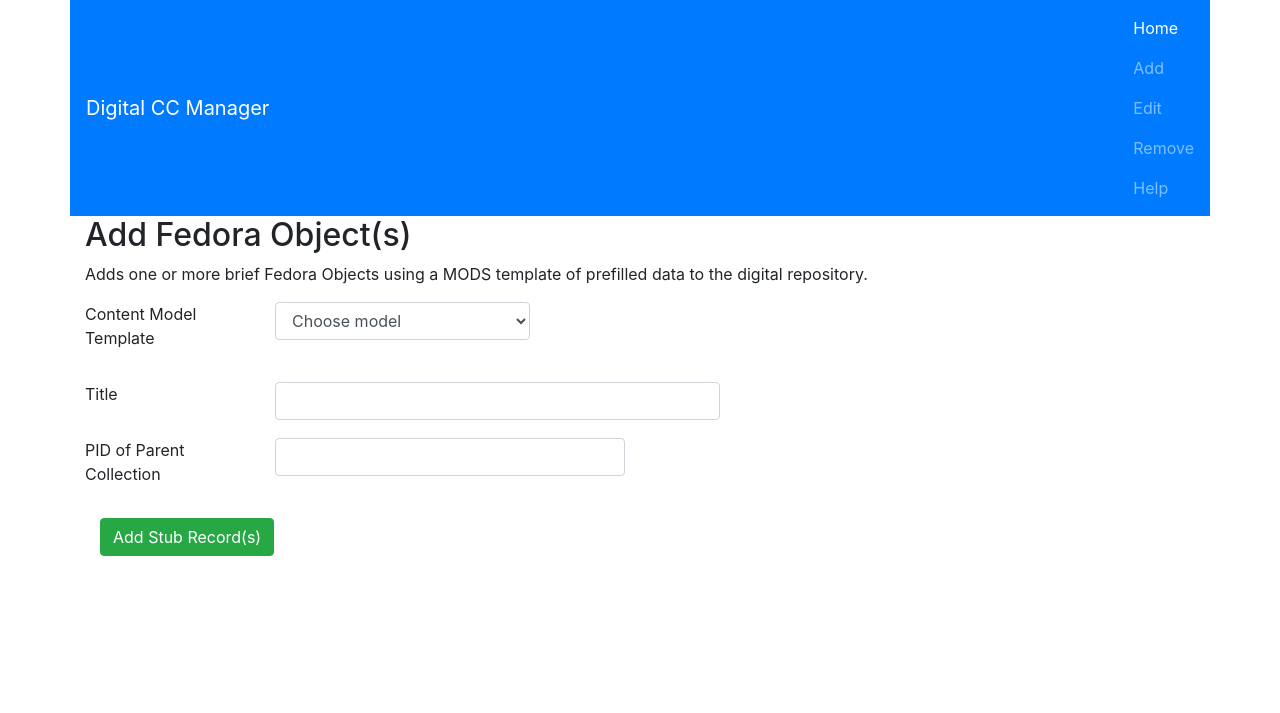
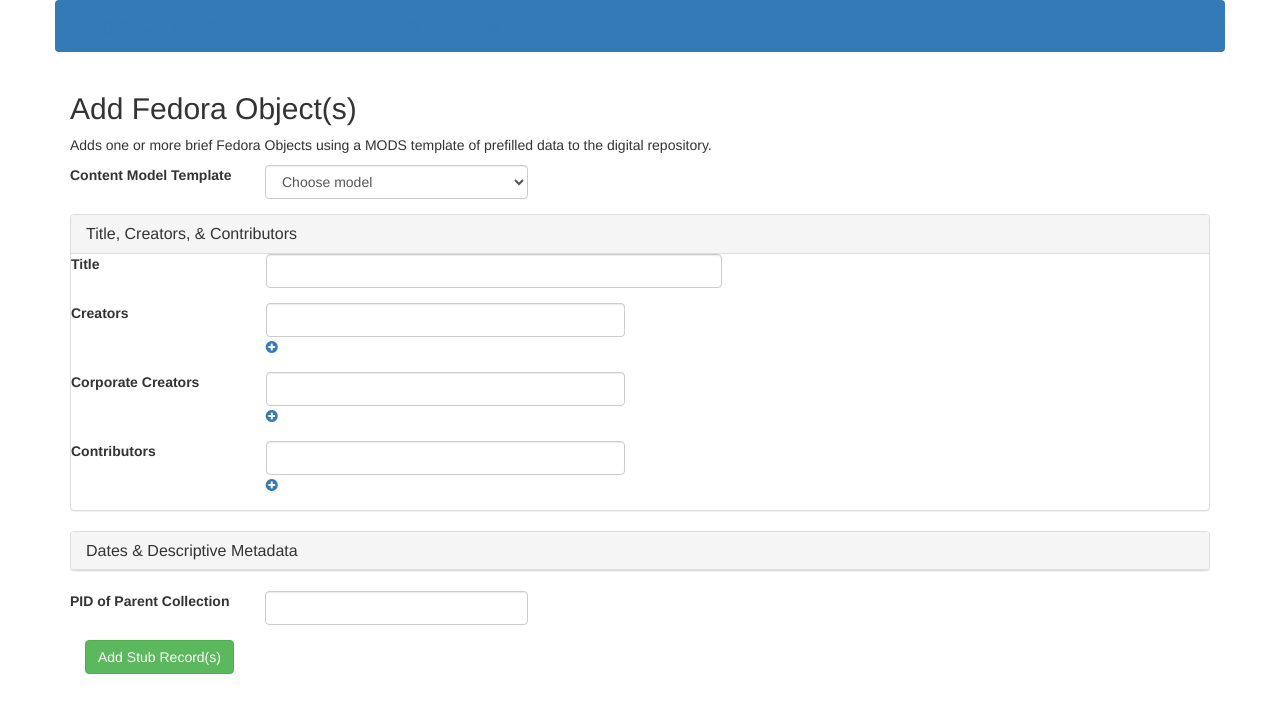
Before and after one commit to Tutt-Library/digital-cc-manager, a Flask app: page /new in a window 1280 px wide. Shown: the top 713 px of the page. Run offline with Flask 2, Linux system fonts and the light colour scheme; some libraries are stand-ins or nearby versions.

Commit message:
Continued to work on form

```diff
--- a/manager/forms.py
+++ b/manager/forms.py
@@ -6,6 +6,7 @@
 import datetime
 
 from flask_wtf import Form
+from wtforms.fields.html5 import DateField, DateTimeField
 from wtforms import SelectField, StringField, TextAreaField
 from wtforms.validators import DataRequired
 
@@ -53,49 +54,16 @@
     alt_title = StringField(label='Alternative Title')
     collection_pid = StringField(label="PID of Parent Collection")
 
-##    contributors = forms.CharField(required=False,
-##                                   widget=forms.TextInput(
-##                                         attrs={'class': 'form-control'}))
-##    corporate_contributors = forms.CharField(
-##        required=False,
-##        widget=forms.TextInput(
-##            attrs={'class': 'form-control'}))
-##    corporate_creators = forms.CharField(
-##        required=False,
-##        widget=forms.TextInput(
-##            attrs={'class': 'form-control'}))
-##    creators = forms.CharField(required=False,
-##                               widget=forms.TextInput(
-##                                         attrs={'class': 'form-control'}))
-##    date_created = forms.CharField(label='Date Created',
-##                                   required=False,
-##                                   widget=forms.TextInput(
-##                                         attrs={'class': 'form-control'}))
-##    digital_origin = forms.ChoiceField(choices=DIGITAL_ORIGIN,
-##                                       label='Digital Origin',
-##                                       initial=1,
-##                                       widget=forms.Select(
-##                                            attrs={
-##                                                 'class': 'form-control'}))
-##    description = forms.CharField(label='Description',
-##                                  max_length=1500,
-##                                  widget=forms.Textarea(
-##                                      attrs={'class': 'form-control',
-##                                             'rows':5}),
-##                                  required=False)
-##    extent = forms.CharField(label='Extent',
-##                             max_length=1500,
-##                             widget=forms.Textarea(
-##                                 attrs={'rows':5,
-##                                        'class': 'form-control',
-##                                        'data-bind': 'value: extentValue'}),
-##                             required=False)
-##    form = forms.CharField(label='Form',
-##                           required=False,
-##                           widget=forms.TextInput(
-##                               attrs={
-##                                   'class': 'form-control',
-##                                   'data-bind': 'value: formValue'}))
+    contributors = StringField("Contributors")
+    corporate_contributors = StringField("Corporate Contributors")
+    corporate_creators = StringField("Corporate Creators")
+    creators = StringField("Creators")
+    date_created = DateField(label='Date Created')
+    digital_origin = SelectField(choices=DIGITAL_ORIGIN,
+                                       label='Digital Origin')
+    description = TextAreaField(label='Description')
+    extent = StringField(label='Extent')
+    form = StringField(label='Form')
 ##    frequency_free_form = forms.CharField(label='Other',
 ##                                          required=False,
 ##                                          widget=forms.TextInput(
@@ -105,16 +73,8 @@
 ##                                  required=False,
 ##                                  widget=forms.Select(
 ##                                      attrs={'class': 'form-control'}))
-##    genre = forms.ChoiceField(
-##        label='Genre',
-##        required=False,
-##        widget=forms.Select(
-##            attrs={'data-bind': "options: genreOptions, optionsText: 'name', optionsValue: 'value'",
-##                   'class': 'form-control'}))
-##    genre_free_form = forms.CharField(label='Other',
-##                                      required=False,
-##                                      widget=forms.TextInput(
-##                                              attrs={'class': 'form-control'}))
+    genre = SelectField(label='Genre', choices=[("choose","Choose genre")])
+    genre_free_form = StringField(label='Other')
 ##    number_objects = forms.CharField(initial=1,
 ##                                     label='Number of stub records',
 ##                                     max_length=5,
@@ -154,14 +114,8 @@
 ##                   'class': 'form-control'}))
     title = StringField(label='Title',
                         validators=[DataRequired()])
-
-                        ##    type_of_resource = forms.CharField(
-##        label='Type of Resource',
-##        required=False,
-##        widget=forms.TextInput(
-##            attrs={'data-bind': 'value: typeOfResource',
-##                   'class': 'form-control'}))
-##
+    type_of_resource = StringField(
+        label='Type of Resource')
 ##    def clean(self):
 ##        if self._errors.has_key('genre'):
 ##            del self._errors['genre']
--- a/manager/templates/manager/index.html
+++ b/manager/templates/manager/index.html
@@ -9,7 +9,7 @@
     <div class="row">
         <section class="col-md-4">
             <a href="{{ url_for('new_fedora_object') }}"
-               class="btn btn-primary">Add Object</a>
+               class="btn btn-success">Add Object</a>
         </section>
     </div>
 </div>
--- a/manager/templates/manager/navbar.html
+++ b/manager/templates/manager/navbar.html
@@ -1,10 +1,10 @@
 <nav class="navbar navbar-dark bg-primary container">
   <a class="navbar-brand" href="{{ url_for("index") }}">Digital CC Manager</a>
   <ul class="nav navbar-nav">
-    <li class="nav-item active">
+    <li class="nav-item ">
       <a class="nav-link" href="#">Home <span class="sr-only">(current)</span></a>
     </li>
-    <li class="nav-item">
+    <li class="nav-item {% if request.path.startswith("/new") %}active{% endif %}">
       <a class="nav-link" href="{{ url_for('new_fedora_object') }}">Add</a>
     </li>
     <li class="nav-item">
--- a/manager/templates/manager/object.html
+++ b/manager/templates/manager/object.html
@@ -8,36 +8,32 @@
       template of prefilled data to the digital repository.</p>
    <form method="POST"
          action="{{ url_for('new_fedora_object') }}">
-    {{ add_obj_form.csrf_token }}
+    {{ obj_form.csrf_token }}
     {# START Object Select #}
     <div class="form-group row">
      <label class="col-md-2 form-control-label"
             for="object_template">
-      {{ add_obj_form.object_template.label }}
+      {{ obj_form.object_template.label }}
      </label>
      <div class="col-md-3">
-       {{ add_obj_form.object_template(class_="form-control") }}
+       {{ obj_form.object_template(class_="form-control") }}
      </div>
     {# END Object Select #}
     </div>
-    {# START title #}
-    <div class="form-group row">
-     <label class="col-md-2 form-control-label"
-            for="title">
-     {{ add_obj_form.title.label }}
-     </label>
-      <div class="col-md-5">
-       {{ add_obj_form.title(class_="form-control") }}
-      </div>
-    {# END title #}
+    <div id="objAccordion" role="tablist" aria-multiselectable="true">
+    {% include 'manager/snippets/title-creators-contributors.html' %}
+    {% include 'manager/snippets/dates-descriptive.html' %}
+
     </div>
+
+
     {# START Parent Collection PID #}
     <div class="form-group row">
      <label class="control-label col-md-2" for="collection_pid">
-       {{ add_obj_form.collection_pid.label }}
+       {{ obj_form.collection_pid.label }}
      </label>
-     <div class="col-lg-4">
-       {{ add_obj_form.collection_pid(class_="form-control") }}
+     <div class="col-md-3">
+       {{ obj_form.collection_pid(class_="form-control") }}
      </div>
     {# END Parent Collection PID #}
     </div>
--- /dev/null
+++ b/manager/templates/manager/snippets/dates-descriptive.html
@@ -0,0 +1,99 @@
+<div class="panel panel-default">
+    <div class="panel-heading" role="tab" id="dateHeading">
+      <h4 class="panel-title">
+        <a data-toggle="collapse"
+           data-parent="#objAccordion"
+           href="#dates-desc" aria-expanded="true"
+           aria-controls="">
+           Dates &amp; Descriptive Metadata
+        </a>
+      </h4>
+    </div>
+    <div id="dates-desc"
+         class="panel-collapse collapse"
+         role="tabpanel"
+         aria-labelledby="dateHeading">
+
+    {# START Date Created #}
+    <div class="form-group row">
+     <label class="form-control-label col-md-2" for="date_created">
+       {{ obj_form.date_created.label }}
+     </label>
+     <div class="col-md-3">
+      {{ obj_form.date_created(class_="form-control") }}
+     </div>
+    {# END Date Created #}
+    </div>
+
+    {# START Digital Origin #}
+    <div class="form-group row">
+     <label class="form-control-label col-md-2" for="digital_origin">
+      {{ obj_form.digital_origin.label }}
+     </label>
+     <div class="col-md-3">
+       {{ obj_form.digital_origin(class_="form-control") }}
+      </div>
+    {# END digital origin #}
+    </div>
+
+    {# START Type of Resource #}
+    <div class="form-group row">
+     <label class="form-control-label col-md-2" for="type_of_resource">
+      {{ obj_form.type_of_resource.label }}
+     </label>
+     <div class="col-md-3">
+       {{ obj_form.type_of_resource(class_="form-control") }}
+      </div>
+    {# END Type of Resource  #}
+    </div>
+
+    {# START Genre #}
+    <div class="form-group row" data-bind="visible: showGenre">
+     <label class="control-label col-md-2" for="genre">
+      {{ obj_form.genre.label }}
+     </label>
+     <div class="col-md-4">
+       {{ obj_form.genre(class_="form-control") }} <strong>Or</strong>
+       {{ obj_form.genre_free_form.label }}:
+       {{ obj_form.genre_free_form(class_="form-control") }}
+     </div>
+    {# END Genre #}
+    </div>
+
+    {# START Form #}
+    <div class="form-group row" data-bind="visible: showForm">
+     <label class="form-control-label col-md-2" for="genre">
+      {{ obj_form.form.label }}
+     </label>
+     <div class="col-md-3">
+       {{ obj_form.form(class_="form-control") }}
+     </div>
+    {# END Genre #}
+    </div>
+
+    {# START description #}
+    <div class="form-group row">
+     <label class="form-control-label col-md-2" for="digital_origin">
+     {{ obj_form.description.label }}
+     </label>
+     <div class="col-md-6">
+      {{ obj_form.description(class_="form-control", rows=4) }}
+     </div>
+    {# END description #}
+    </div>
+
+    {# START extent #}
+    <div class="form-group row"
+         data-bind="visible: showExtent">
+      <label class="form-control-label col-md-2" for="extent">
+       {{ obj_form.extent.label }}
+      </label>
+      <div class="col-md-3">
+        {{ obj_form.extent(class_="form-control") }}
+      </div>
+    {# END extent #}
+    </div>
+
+
+    </div>
+</div>
--- /dev/null
+++ b/manager/templates/manager/snippets/title-creators-contributors.html
@@ -0,0 +1,82 @@
+<div class="panel panel-default">
+    <div class="panel-heading" role="tab" id="titleHeading">
+      <h4 class="panel-title">
+        <a data-toggle="collapse"
+           data-parent="#objAccordion"
+           href="#title" aria-expanded="true"
+           aria-controls="">
+         Title, Creators, &amp; Contributors
+        </a>
+      </h4>
+    </div>
+    <div id="title"
+         class="panel-collapse collapse in"
+         role="tabpanel"
+         aria-labelledby="titleHeading">
+
+    {# START title #}
+    <div class="form-group row">
+     <label class="col-md-2 form-control-label"
+            for="title">
+     {{ obj_form.title.label }}
+     </label>
+      <div class="col-md-5">
+       {{ obj_form.title(class_="form-control") }}
+      </div>
+    {# END title #}
+    </div>
+
+    {# START creators title #}
+    <div class="form-group row">
+     <label class="col-md-2 form-control-label" for="creators">
+       {{ obj_form.creators.label }}
+     </label>
+
+     <div class="col-lg-4">
+       {{ obj_form.creators(class_="form-control") }}
+      <a href="#"
+         data-bind="click: addCreator"
+         id="AddCreatorBtn">
+        <i class="fa fa-plus-circle"></i>
+      </a>
+     </div>
+    {# END alternate creators #}
+    </div>
+
+
+     {# START corporate creators #}
+    <div class="form-group row"
+         data-bind="visible: showCorporateCreators">
+     <label class="form-control-label col-md-2"
+        for="corporate_contributors ">
+     {{ obj_form.corporate_creators.label }}
+     </label>
+     <div class="col-md-4">
+      {{ obj_form.corporate_creators(class_="form-control") }}
+      <a href="#" data-bind="click: addCorporateCreator"
+                  id="AddCorporateCreatorBtn">
+       <i class="fa fa-plus-circle"></i>
+      </a>
+     </div>
+    {# END corporate creators #}
+    </div>
+
+
+    {# START contributors #}
+    <div class="form-group row" data-bind="visible: showContributors">
+     <label class="form-control-label col-md-2" for="contributors ">
+     {{ obj_form.contributors.label }}
+     </label>
+     <div class="col-lg-4">
+      {{ obj_form.contributors(class_="form-control") }}
+      <a href="#" data-bind="click: addContributor"
+                  id="AddContributorBtn">
+       <i class="fa fa-plus-circle"></i>
+      </a>
+     </div>
+    {# END contributors #}
+    </div>
+
+
+   </div>
+  </div>
--- a/manager/views.py
+++ b/manager/views.py
@@ -16,7 +16,7 @@
     return render_template(
         "manager/object.html",
         action="Add",
-        add_obj_form=mods_form)
+        obj_form=mods_form)
 
 
 @app.route("/<path:page>")
```
